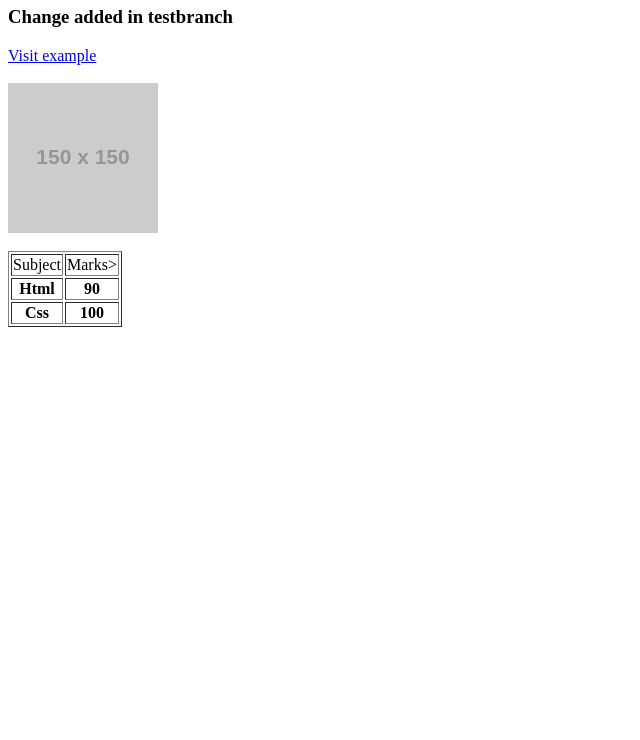
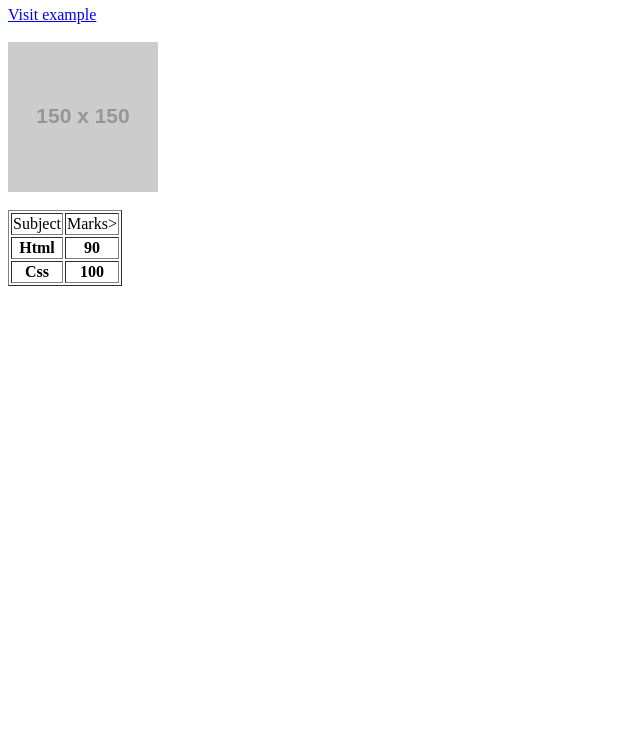
Before and after one commit to apurva1094/sample-project, a plain HTML site: page index.html in a window 1280 px wide. Shown: the part 60-800 px from the top of the page, without its empty margins (0-640 px from the left). Drawn offline with Linux system fonts and the light colour scheme; placeholder pictures from the web are drawn by us.

Commit message:
Remove test branch change message from index.html

```diff
--- a/index.html
+++ b/index.html
@@ -5,7 +5,6 @@
 </head>
 <body>
 <h1> Hi</h1>
-  <h3>Change added in testbranch</h3>
 <a href =https://www.example.com/>Visit example</a><br><br>
 <img src=https://via.placeholder.com/150 alt="Sample Image"><br><br>
 <table border="1">
```
